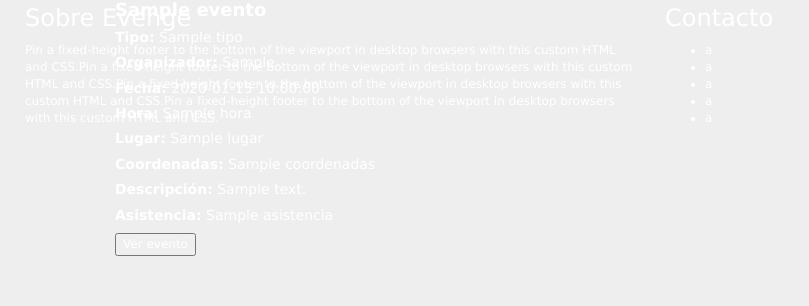
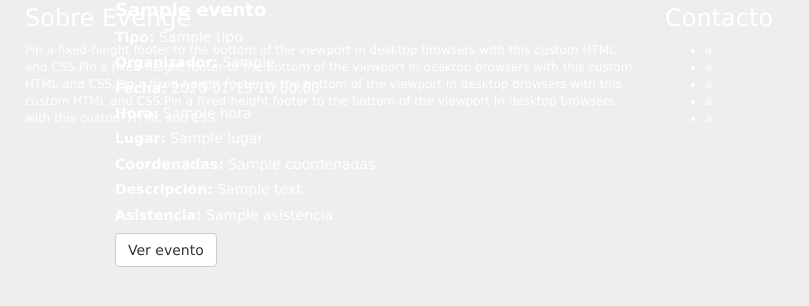
Before and after one commit to evenge/EVENGE, a Python web app: template templates/templateLastEvent.html in a window 1280 px wide. Shown: the part 70-376 px from the top of the page, without its empty margins (0-809 px from the left). Run offline with Jinja, Linux system fonts and the light colour scheme; the template is opened without the code that fills it: most values are stand-ins (such as "Sample title", 1, 10 or a date in 2020); some libraries are stand-ins or nearby versions.

Commit message:
actualizo botones template ultimo evento

```diff
--- a/templates/templateLastEvent.html
+++ b/templates/templateLastEvent.html
@@ -39,7 +39,7 @@
       <h5><strong>Coordenadas:</strong> {{n.coordenadas}}</h5>
       <h5><strong>Descripción:</strong> {{n.descripcion}}</h5>
       <h5><strong>Asistencia:</strong> {{n.asistencia}}</h5>
-      <button class="buttonViewEvent"> Ver evento </button>
+      <button class="btn btn-default buttonViewEvent"> Ver evento </button>
     </div>
   </div>
   {% endfor  %}
--- a/templates/templateNewEvent.html
+++ b/templates/templateNewEvent.html
@@ -14,7 +14,7 @@
 GNU General Public License for more details.
 -->
 
-{% extends "templates/indexVisitante.html" %}
+{% extends "templates/index.html" %}
 
 {# tittle: titulo de la página #}
 
```
